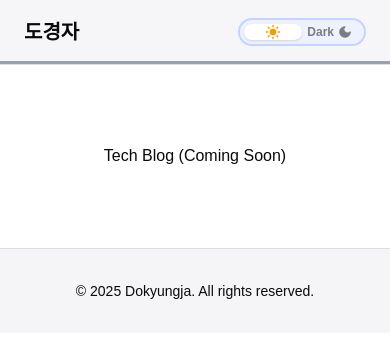
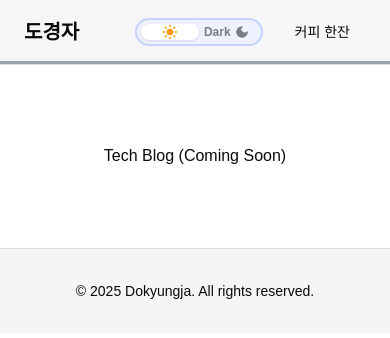
Before and after one commit to every-git/dokyungja-home, a React (Vite) app: page /dokyungja-home/tech in a window 390 px wide. Shown: the top 338 px of the page. Built offline with nearby package versions, Linux system fonts and the light colour scheme; a web font is replaced by a local one.

Commit message:
fix: show coffee button on mobile
- Remove 'hidden sm:block' class from coffee button
- Button now visible on all screen sizes

```diff
--- a/src/components/layout/Header.tsx
+++ b/src/components/layout/Header.tsx
@@ -35,7 +35,7 @@ export function Header() {
                         <ThemeToggle />
                         <button
                             onClick={() => setIsCoffeeOpen(true)}
-                            className="hidden sm:block px-4 py-2 text-sm font-medium bg-primary text-primary-foreground rounded-full hover:opacity-90 transition-opacity"
+                            className="px-4 py-2 text-sm font-medium bg-primary text-primary-foreground rounded-full hover:opacity-90 transition-opacity"
                         >
                             커피 한잔
                         </button>
```
